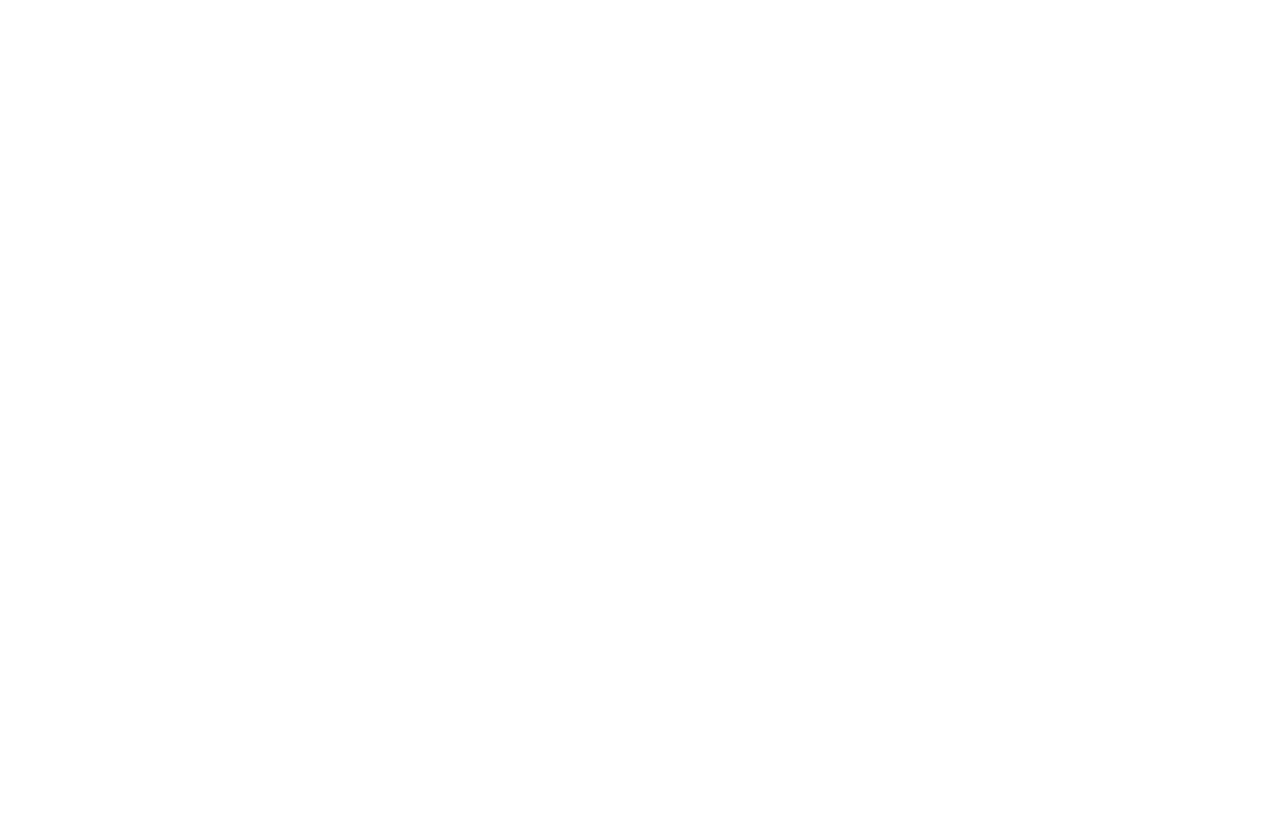
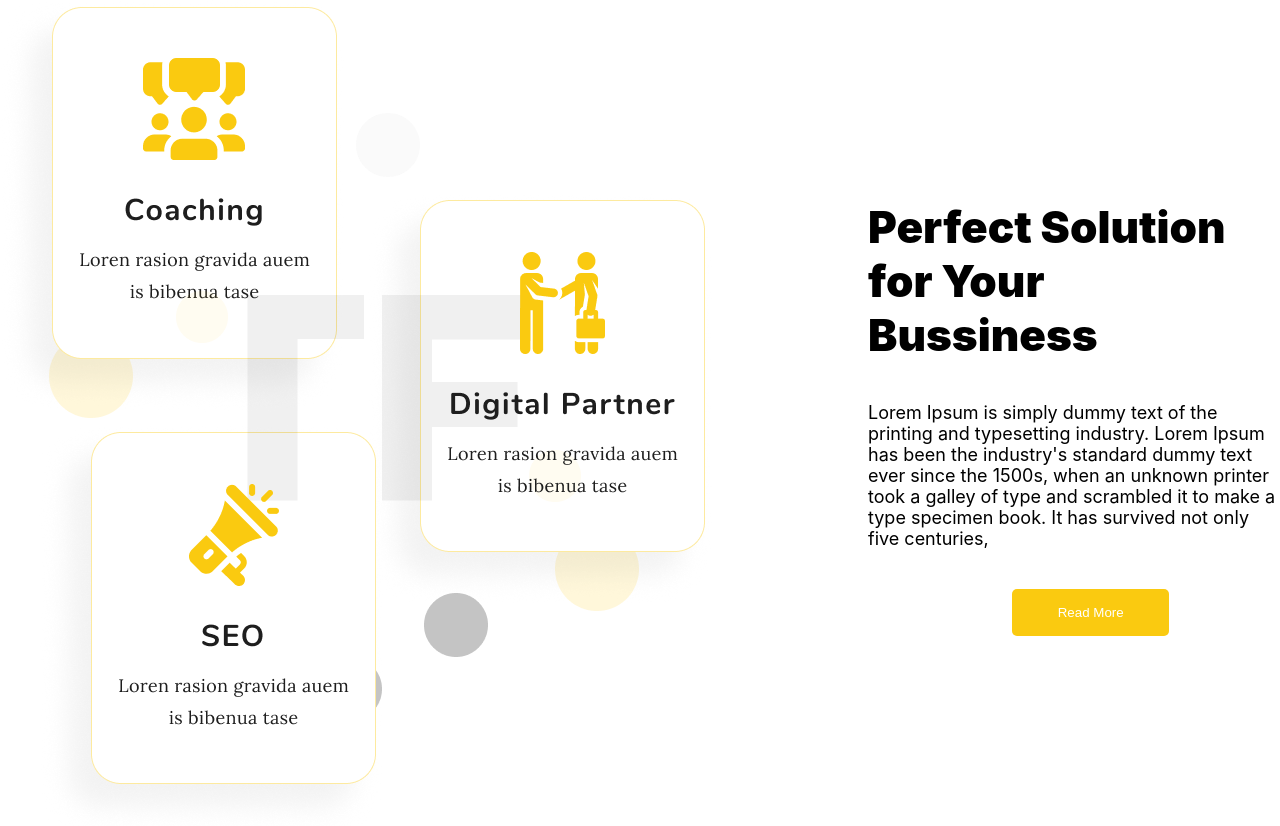
Before and after one commit to konstantine999/react-group-project, a React (Create React App) app: page / in a window 1280 px wide. Shown: the top 826 px of the page. Before the commit the page ends 800 px from the top, so only its background shows below. Built offline with nearby package versions, Linux system fonts and the light colour scheme.

Commit message:
create bussiness section

```diff
--- a/src/App.js
+++ b/src/App.js
@@ -1,7 +1,12 @@
 import "./App.css";
+import Section from "./Components/Bussiness/Bussiness"
 
 function App() {
-  return <></>;
+  return (
+    <div>
+      <Section />
+    </div>
+  )
 }
 
 export default App;
--- /dev/null
+++ b/src/Components/Bussiness/Bussiness.css
@@ -0,0 +1,27 @@
+.flex{
+    display: flex;
+}
+.firstButton{
+    background-color: #FACA10;
+    width: 157px;
+    height: 47px;
+    border-radius: 5px;
+    border: none;
+    color: white;
+    margin-left: 35%;
+    margin-top: 40px;
+}
+.firstText{
+   font-weight: 400;
+   font-size: 18px;
+   margin-top: 40px;
+}
+.firstH2{
+    margin-top: 200px;
+    font-weight: 900;
+    font-size: 44px;
+}
+.conteiner{
+    width: 450px;
+    margin-left: 155px;
+}
--- /dev/null
+++ b/src/Components/Bussiness/Bussiness.jsx
@@ -0,0 +1,20 @@
+import img1 from "../../imgT-L/Group 22.png"
+import "./Bussiness.css"
+
+
+function Section(){
+    return(
+        <div>
+            <div className="flex">
+                <img className="firstImg" src={img1} alt="backGround" />
+                <div className="conteiner">
+                    <h2 className="firstH2">Perfect Solution for Your Bussiness </h2>
+                    <p className="firstText">Lorem Ipsum is simply dummy text of the printing and typesetting industry. Lorem Ipsum has been the industry's standard dummy text ever since the 1500s, when an unknown printer took a galley of type and scrambled it to make a type specimen book. It has survived not only five centuries,</p>
+                    <button className="firstButton">Read More</button>
+                </div>
+            </div>
+        </div>
+    )
+}
+
+export default Section;
```
Also changed, not shown: src/imgT-L/Group 22.png (added).
